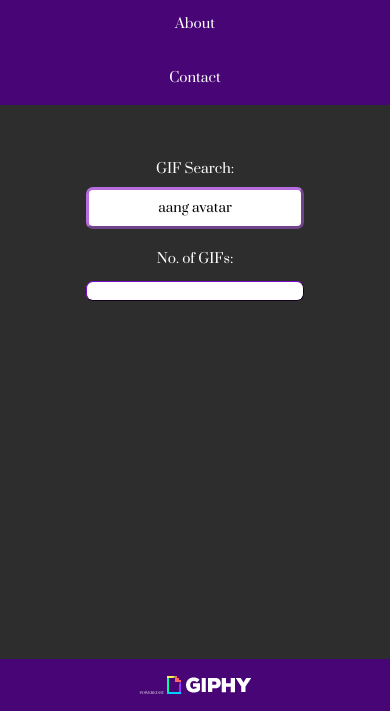
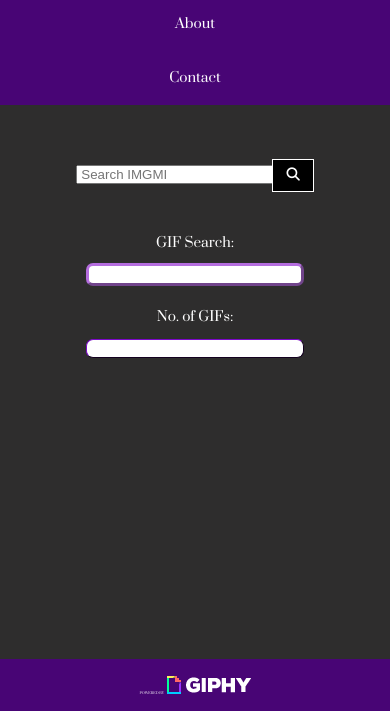
Before and after one commit to newCodeWriter/GIPHY-Search-Engine, a plain HTML site: page index.html in a window 390 px wide. Shown: the part 133-844 px from the top of the page. Drawn offline with nearby package versions, Linux system fonts and the light colour scheme; no server answers.

Commit message:
add a separate search field for mobile view

```diff
--- a/index.html
+++ b/index.html
@@ -22,6 +22,10 @@
                 </ul>
             </div>
         </nav>
+        <div class="search-it mobile-search">
+            <input type="search" name="mobile" id="mobile" size="22" placeholder=" Search IMGMI">
+            <button type="button" class="search-btn mobile-btn"><i class="fas fa-search"></i></button>
+        </div>
         <div id="gif-criteria">
             <div id="gif-search">
                 <div>GIF Search:</div>
@@ -37,5 +41,5 @@
     </body>
     <script src="https://kit.fontawesome.com/67e14e1161.js" crossorigin="anonymous"></script>
     <script src="https://code.jquery.com/jquery-3.5.1.min.js" integrity="sha256-9/aliU8dGd2tb6OSsuzixeV4y/faTqgFtohetphbbj0=" crossorigin="anonymous"></script>
-    <script src="/js/main.js"></script>
+    <script src="/js/main2.js"></script>
 </html>
```
